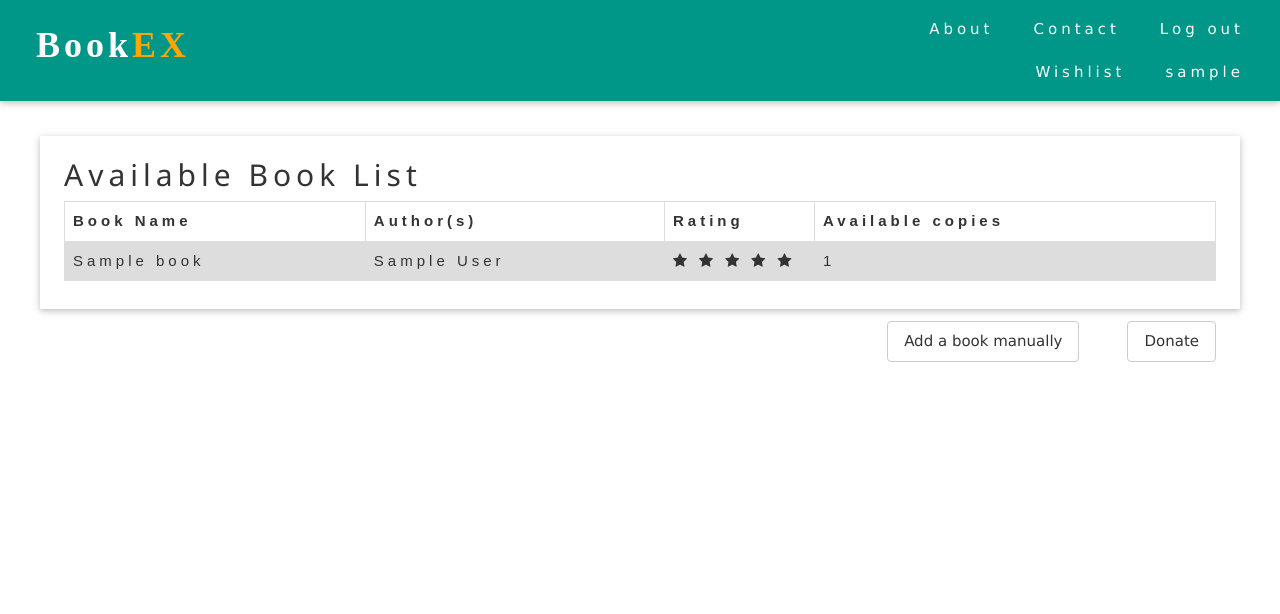
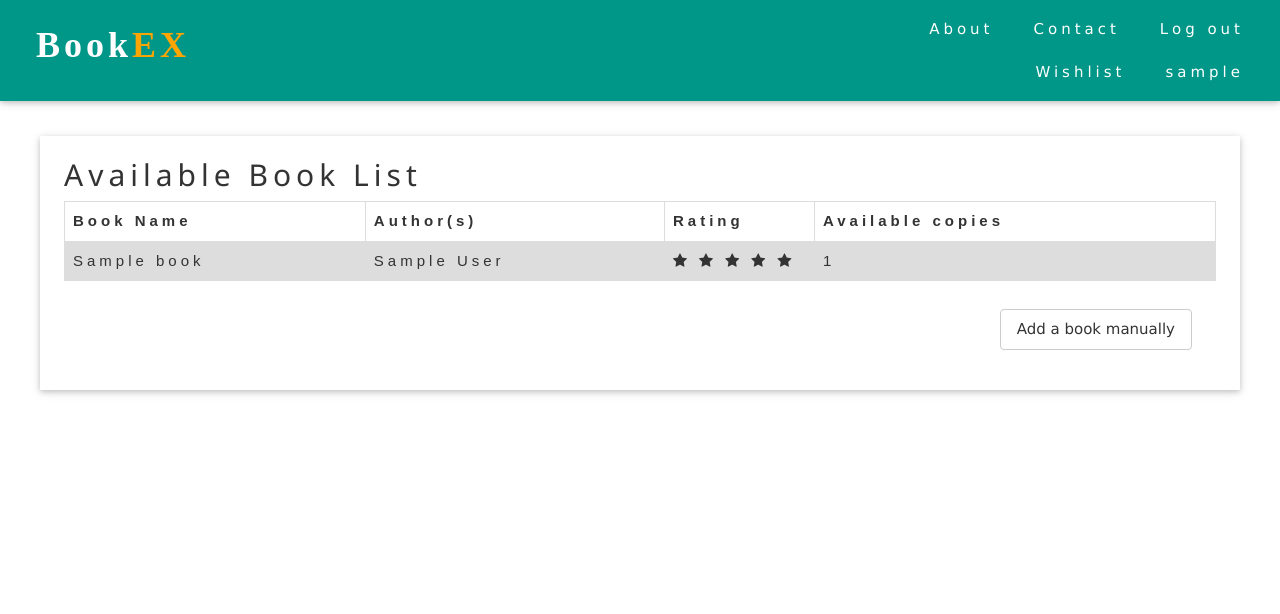
Before and after one commit to abidnazirisami/BookEX, a Django app: page /book/list/ in a window 1280 px wide. Shown: the top 614 px of the page. Run offline with Django 3.2, Linux system fonts and the light colour scheme; a user stored in the database is signed in; tables that the repository leaves empty hold one stand-in row (values such as "Sample post"); some libraries are stand-ins or nearby versions; some web fonts are replaced.

Commit message:
Version 2.1.1.1

```diff
--- a/django/request/views.py
+++ b/django/request/views.py
@@ -42,8 +42,6 @@ def addToRequestQueue(request):
             new_wish = Wishlist.objects.create(user= request.user, isbn=use_isbn, author_name=author_string, book_name=book_title, isAvailable=isAvail)
             if Book.objects.filter(isbn=use_isbn).exists() and int(float(new_counts[cnt])) > 0:
                 isAvail=True
-            else:
-                Book.object.create(isbn=use_isbn, )
             wishes.append(new_wish)
             cnt+=1
         else:
@@ -237,8 +235,6 @@ def addToWishlist(request, req_isbn):
             new_wish = Wishlist.objects.create(user= request.user, isbn=use_isbn, author_name=author_string, book_name=book_title, isAvailable=isAvail)
             if Book.objects.filter(isbn=use_isbn).exists() and int(float(new_counts[cnt])) > 0:
                 isAvail=True
-            else:
-                Book.object.create(isbn=use_isbn, )
             wishes.append(new_wish)
             cnt+=1
         else:
--- a/django/templates/books/list_of_books.html
+++ b/django/templates/books/list_of_books.html
@@ -48,12 +48,11 @@
     </tr>
     {% endfor %}
   </table>
+  <div>
+    <div class="w3-container w3-padding-large w3-right w3-margin-bottom">
+      <a href="addNew" type="submit" class="w3-button w3-border w3-hover-teal w3-left w3-round" >Add a book manually</a>
+    </div>
+  </div>
 </div>
-    <div class="w3-container w3-padding-large w3-right w3-margin-bottom">
-      <button type="submit" class="w3-button w3-border w3-hover-teal w3-left w3-round">Donate</button>
-    </div>
-    <div class="w3-container w3-padding-large w3-right w3-margin-bottom">
-      <a href="#" type="submit" class="w3-button w3-border w3-hover-teal w3-left w3-round" >Add a book manually</a>
-    </div>
 
 {% endblock %}
--- a/django/templates/find/search_book.html
+++ b/django/templates/find/search_book.html
@@ -24,6 +24,11 @@
       {% endif %}
     </form>
   </div><!-- /.col-lg-6 -->
+  <div class="col-lg-6">
+    <div class="w3-container w3-padding-large w3-right w3-margin-bottom">
+      <a href="addNew" type="submit" class="w3-button w3-border w3-hover-teal w3-left w3-round" >Add a book manually</a>
+    </div>
+  </div>
 </div><!-- /.row -->
 
 
--- a/django/templates/request/search_book.html
+++ b/django/templates/request/search_book.html
@@ -24,6 +24,11 @@
       {% endif %}
     </form>
   </div><!-- /.col-lg-6 -->
+  <div class="col-lg-6">
+    <div class="w3-container w3-padding-large w3-right w3-margin-bottom">
+      <a href="addNew" type="submit" class="w3-button w3-border w3-hover-teal w3-left w3-round" >Add a book manually</a>
+    </div>
+  </div>
 
 </div><!-- /.row -->
 <div class="w3-margin-top">
```
Also changed, not shown: django/media/Screenshot_from_2018-03-23_22-16-22.png (added).
